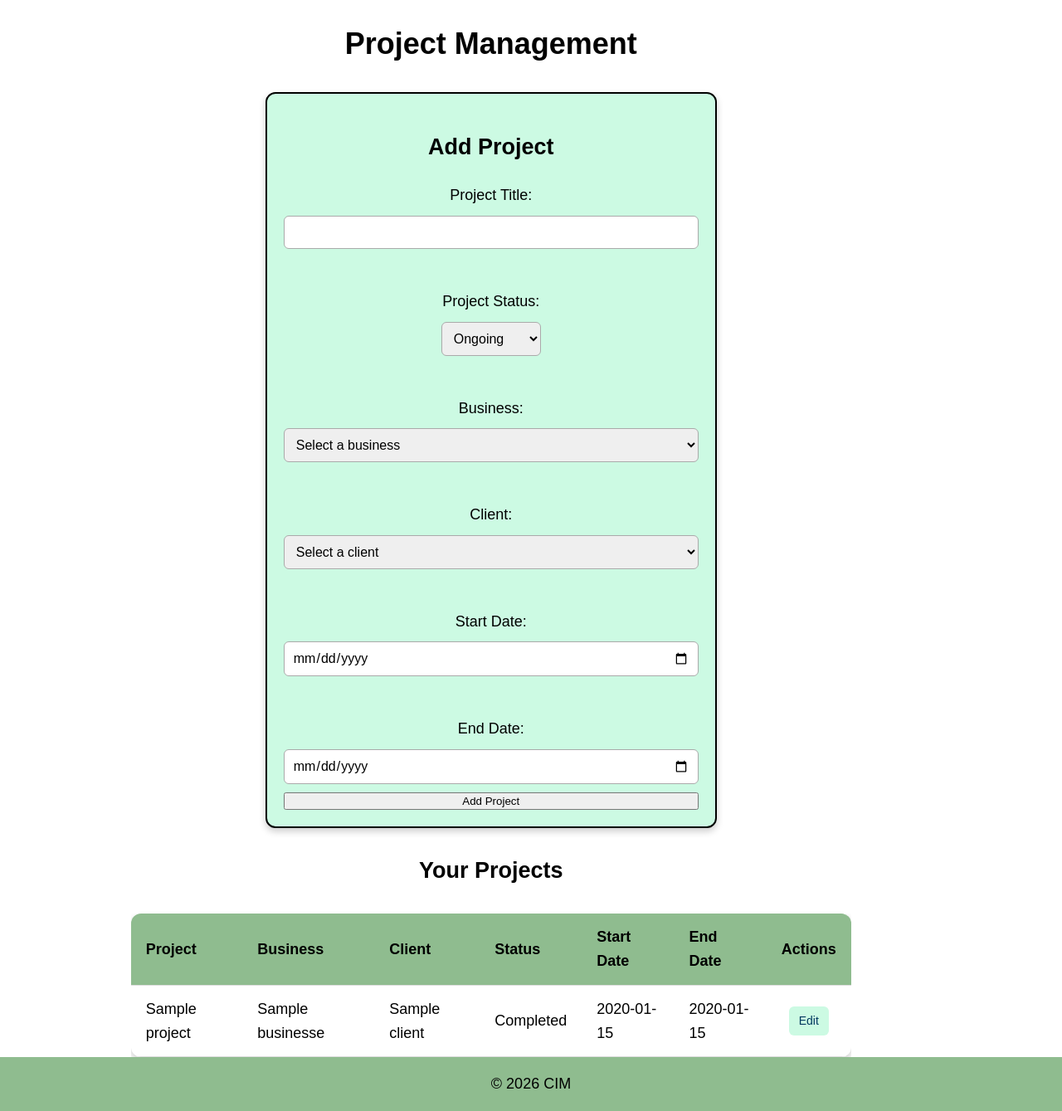
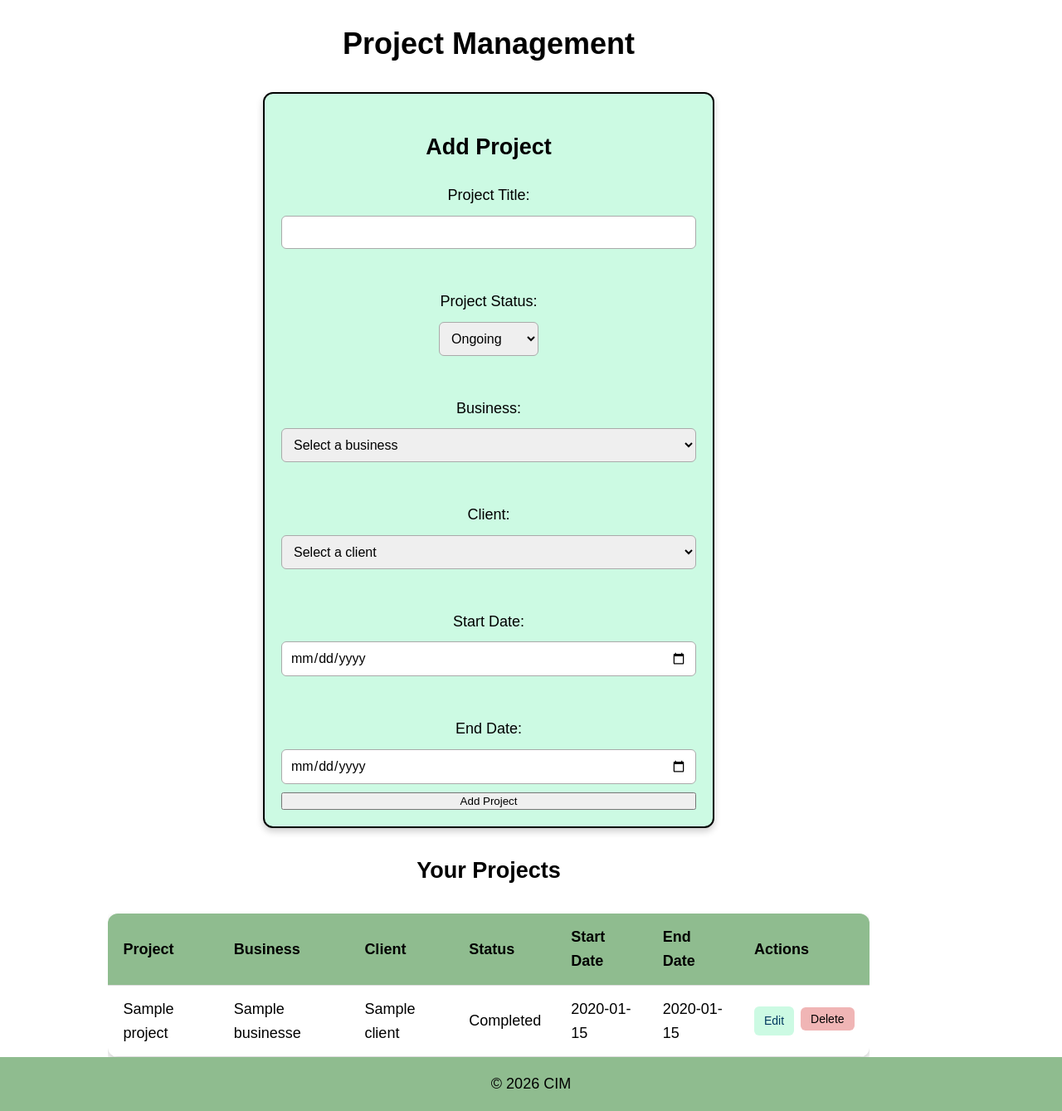
Before and after one commit to sabrynasalleh/tax-my-webapp, a Flask app: page /projects in a window 1280 px wide. Shown: the part 135-1474 px from the top of the page at 83% size. Run offline with Flask 3, Linux system fonts and the light colour scheme; a user stored in the database is signed in; tables that the repository leaves empty hold one stand-in row (values such as "Sample post").

Commit message:
Add project deletion

```diff
--- a/project.py
+++ b/project.py
@@ -139,6 +139,12 @@ def edit_project(project_id):
                 "%Y-%m-%d"
             ).date()
 
+        if not start_date:
+            return "Invalid start date selection.", 400
+
+        if not end_date:
+            return "Invalid end date selection.", 400
+
 
         # Update existing project
         project_data.title = title
@@ -176,3 +182,22 @@ def edit_project(project_id):
         projects=projects,
         editing_project=project_data
     )
+
+# Route for deleting project
+@project.route("/projects/delete/<int:project_id>", methods=["POST"])
+@login_required
+def delete_project(project_id):
+
+    company = current_user.company
+
+    # Find the project only if it belongs to the user's company
+    project_data = Project.query.filter(
+        Project.id == project_id,
+        Project.business.has(Business.company_id == company.id)
+    ).first_or_404()
+
+    # Delete selected project
+    db.session.delete(project_data)
+    db.session.commit()
+
+    return redirect(url_for("project.project_management"))
--- a/static/style.css
+++ b/static/style.css
@@ -503,3 +503,22 @@ a {
 .project-buttons a:hover {
     opacity: 0.8;
 }
+
+.project-buttons form {
+    margin: 0;
+}
+
+.project-buttons button {
+    padding: 6px 12px;
+    background-color: #f0b5b5;
+    border: none;
+    border-radius: 6px;
+    cursor: pointer;
+    font-family: 'Montserrat', sans-serif;
+    font-size: 14px;
+}
+
+.project-buttons a:hover,
+.project-buttons button:hover {
+    opacity: 0.8;
+}
--- a/templates/projects.html
+++ b/templates/projects.html
@@ -12,7 +12,11 @@ Projects Management
     <div class="card project-form-card">
 
         {% if editing_project %}
+
+        <div>
             <h2>Edit Project</h2>
+        </div>
+
         {% else %}
             <h2>Add Project</h2>
         {% endif %}
@@ -78,7 +82,7 @@ Projects Management
 
                 {% for business in businesses %}
 
-                    <option value="{{ business.id }}">
+                    <option>
                         {{ business.business_name }}
                     </option>
 
@@ -180,6 +184,14 @@ Projects Management
                                     <a href="{{ url_for('project.edit_project', project_id=project.id) }}">
                                         Edit
                                     </a>
+
+                                    <form
+                                        method="POST"
+                                        action="{{ url_for('project.delete_project', project_id=project.id) }}"
+                                        onsubmit="return confirm('Are you sure you want to delete this project?');"
+                                    >
+                                        <button type="submit">Delete</button>
+                                    </form>
                                  </div>
                             </td>
                         </tr>
```
